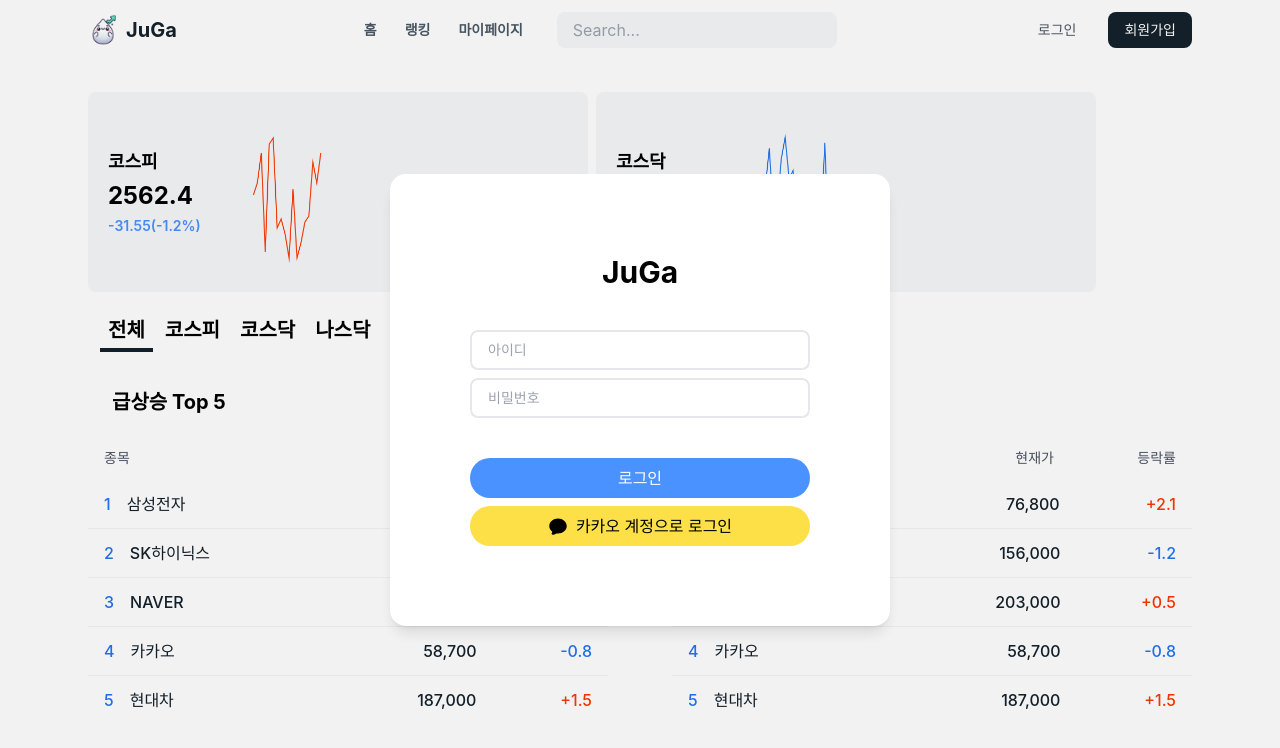
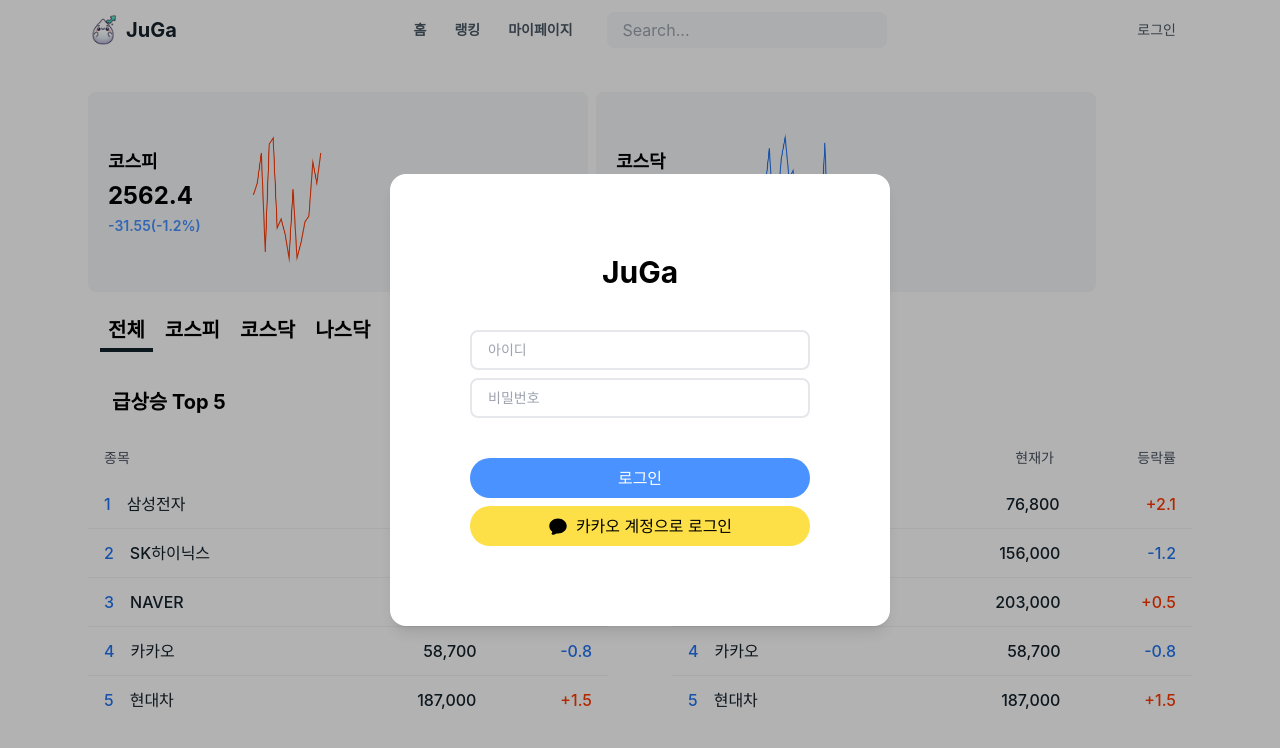
Before and after one commit to boostcampwm-2024/web16-JuGa, a React (Vite) app in the folder FE/: page / in a window 1280 px wide. Both pictures are taken after a click on the button "로그인". Shown: the top 748 px of the page. Built offline with nearby package versions, Linux system fonts and the light colour scheme; a web font is replaced by a local one.

Commit message:
💄 design: 회원가입 ui 제거, overlay 투명도 높이기

```diff
--- a/FE/src/components/Header.tsx
+++ b/FE/src/components/Header.tsx
@@ -29,7 +29,12 @@
         </div>
         <div className='flex items-center gap-4'>
           {isLogin ? (
-            <button onClick={resetToken}>로그아웃</button>
+            <button
+              className='px-4 py-2 text-sm text-juga-grayscale-500'
+              onClick={resetToken}
+            >
+              로그아웃
+            </button>
           ) : (
             <>
               <button
@@ -38,9 +43,9 @@
               >
                 로그인
               </button>
-              <button className='px-4 py-2 text-sm text-white rounded-lg bg-juga-grayscale-black'>
+              {/* <button className='px-4 py-2 text-sm text-white rounded-lg bg-juga-grayscale-black'>
                 회원가입
-              </button>
+              </button> */}
             </>
           )}
         </div>
--- a/FE/src/components/Login/index.tsx
+++ b/FE/src/components/Login/index.tsx
@@ -67,6 +67,6 @@
 
 function Overay({ onClick }: { onClick: () => void }) {
   return (
-    <div className='fixed inset-0 bg-black opacity-5' onClick={onClick}></div>
+    <div className='fixed inset-0 bg-black opacity-30' onClick={onClick}></div>
   );
 }
```
